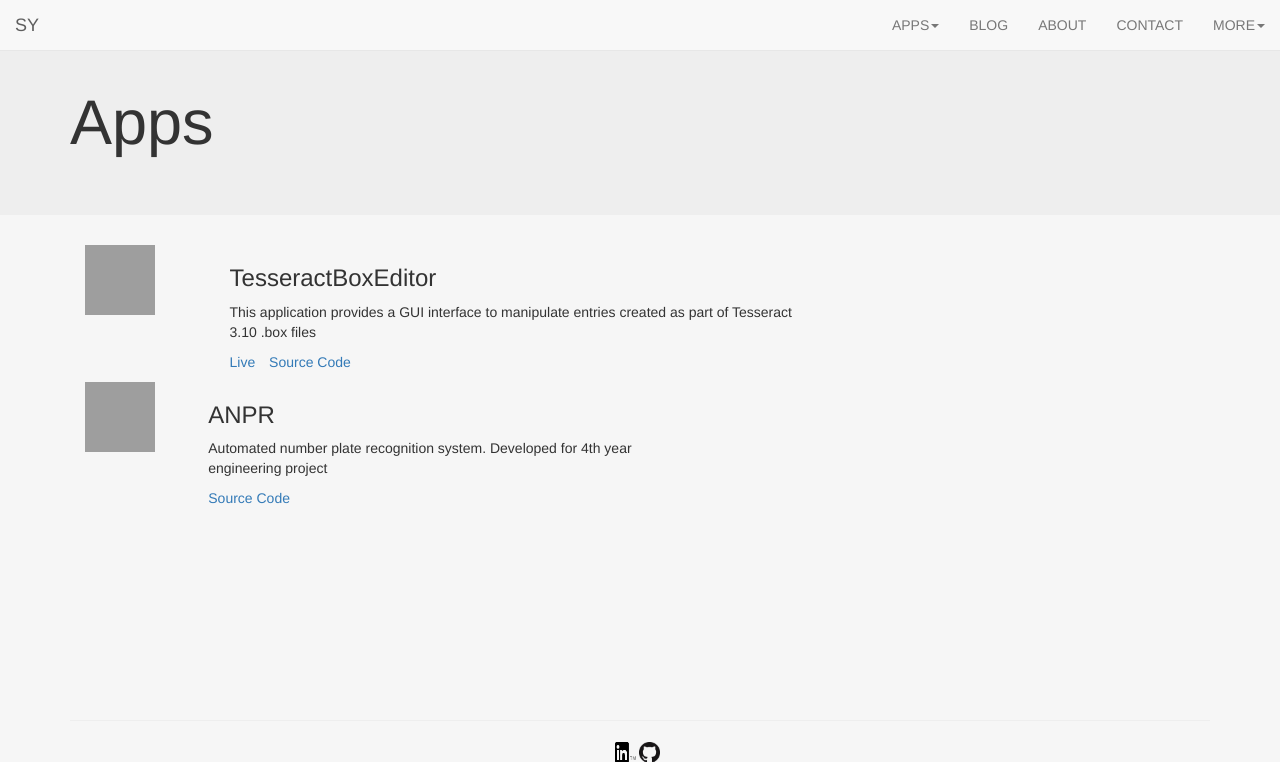
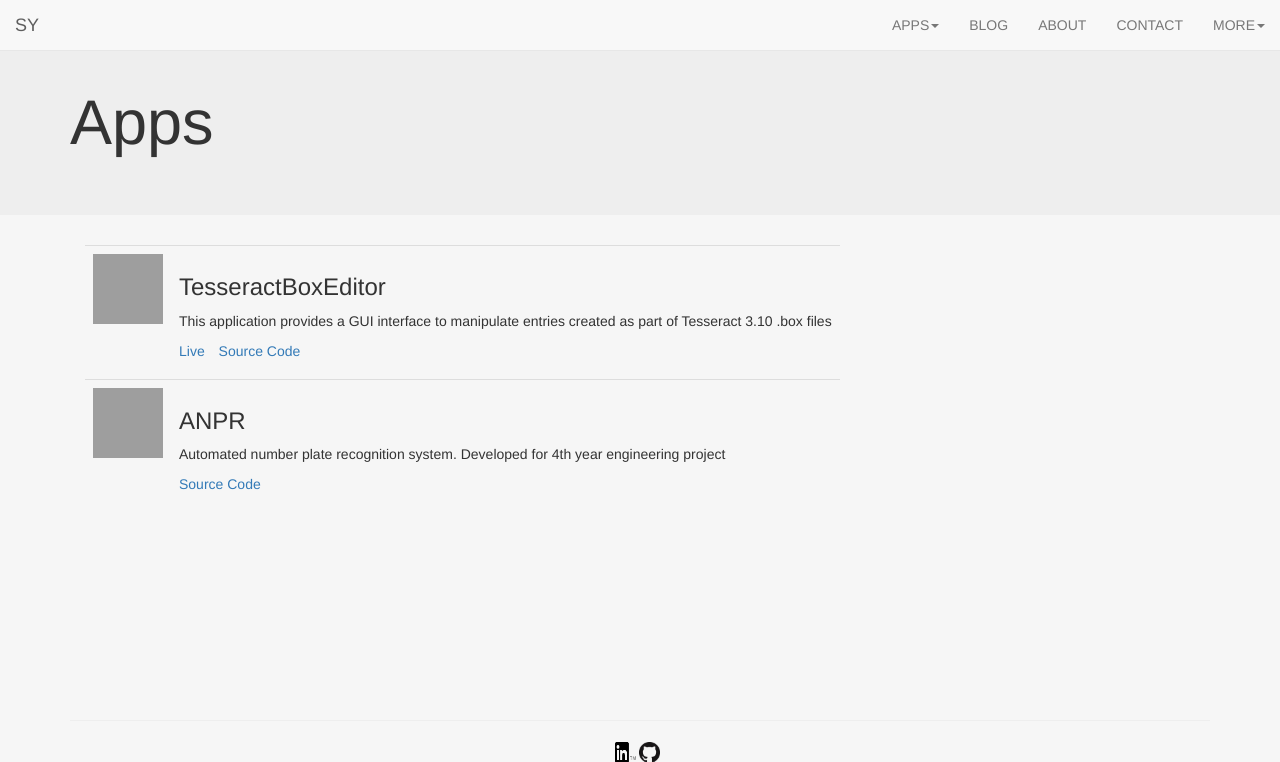
Before and after one commit to sajeevany/syogeswaran.com, a Django app: page /apps/ in a window 1280 px wide. Shown: the top 762 px of the page. Run offline with Django 3.2, Linux system fonts and the light colour scheme; some libraries are stand-ins or nearby versions; grey boxes are pictures that could not be loaded.

Commit message:
modified entries to be listed in table. Resolved alignment issue.

```diff
--- a/syogesweb/static/css/main.css
+++ b/syogesweb/static/css/main.css
@@ -27,3 +27,7 @@ body {
    height:100px;   /* Height of the footer */
    background:transparent;
 }
+
+.table-borderless tr td{
+   border: none;
+}
--- a/syogesweb/templates/syogesweb/appsMenu.html
+++ b/syogesweb/templates/syogesweb/appsMenu.html
@@ -5,7 +5,12 @@
 {% endblock %}
 
 {% block content %}
-    {% include "syogesweb/includes/appsEntry.html" with title="TesseractBoxEditor" imgRef="#" desc="This application provides a GUI interface to manipulate entries created as part of Tesseract 3.10 .box files" appRef="#" srcRef="https://github.com/sajeevany/SajBoxEditor" %}
-
-    {% include "syogesweb/includes/appsEntry.html" with title="ANPR" imgRef="#" desc="Automated number plate recognition system. Developed for 4th year engineering project" srcRef="https://github.com/sajeevany/ANPR_EDP_Capstone_Ryerson" only%}
+    <div class="container-fluid">
+        <div style="float:left; display: inline-block">
+            <table class="table table-borderless">
+                {% include "syogesweb/includes/appsEntry.html" with title="TesseractBoxEditor" imgRef="#" desc="This application provides a GUI interface to manipulate entries created as part of Tesseract 3.10 .box files" appRef="#" srcRef="https://github.com/sajeevany/SajBoxEditor" %}
+                {% include "syogesweb/includes/appsEntry.html" with title="ANPR" imgRef="#" desc="Automated number plate recognition system. Developed for 4th year engineering project" srcRef="https://github.com/sajeevany/ANPR_EDP_Capstone_Ryerson" only%}
+            </table>
+        </div>
+    </div>
 {% endblock %}
--- a/syogesweb/templates/syogesweb/includes/appsEntry.html
+++ b/syogesweb/templates/syogesweb/includes/appsEntry.html
@@ -1,9 +1,8 @@
-<div class="container-fluid">
-    <div style="float:left; display: inline-block">
-        <span style="float:left">
+<tr>
+    <td>
         <img src="{{ imgRef }}" width="70" height="70">
-        </span>
-        <span style="float: right; width: 80%;">
+    </td>
+    <td colspan="80%">
         <h3>{{ title }}</h3>
         <p> {{ desc }}</p>
         <ul class="list-inline">
@@ -12,6 +11,5 @@
             {% endif %}
             <li><a href="{{ srcRef }}">Source Code</a></li>
         </ul>
-        </span>
-    </div>
-</div>
+    </td>
+</tr>
```
Also changed, not shown: 1 other file. Lines whose indentation alone changed are shown as unchanged.
